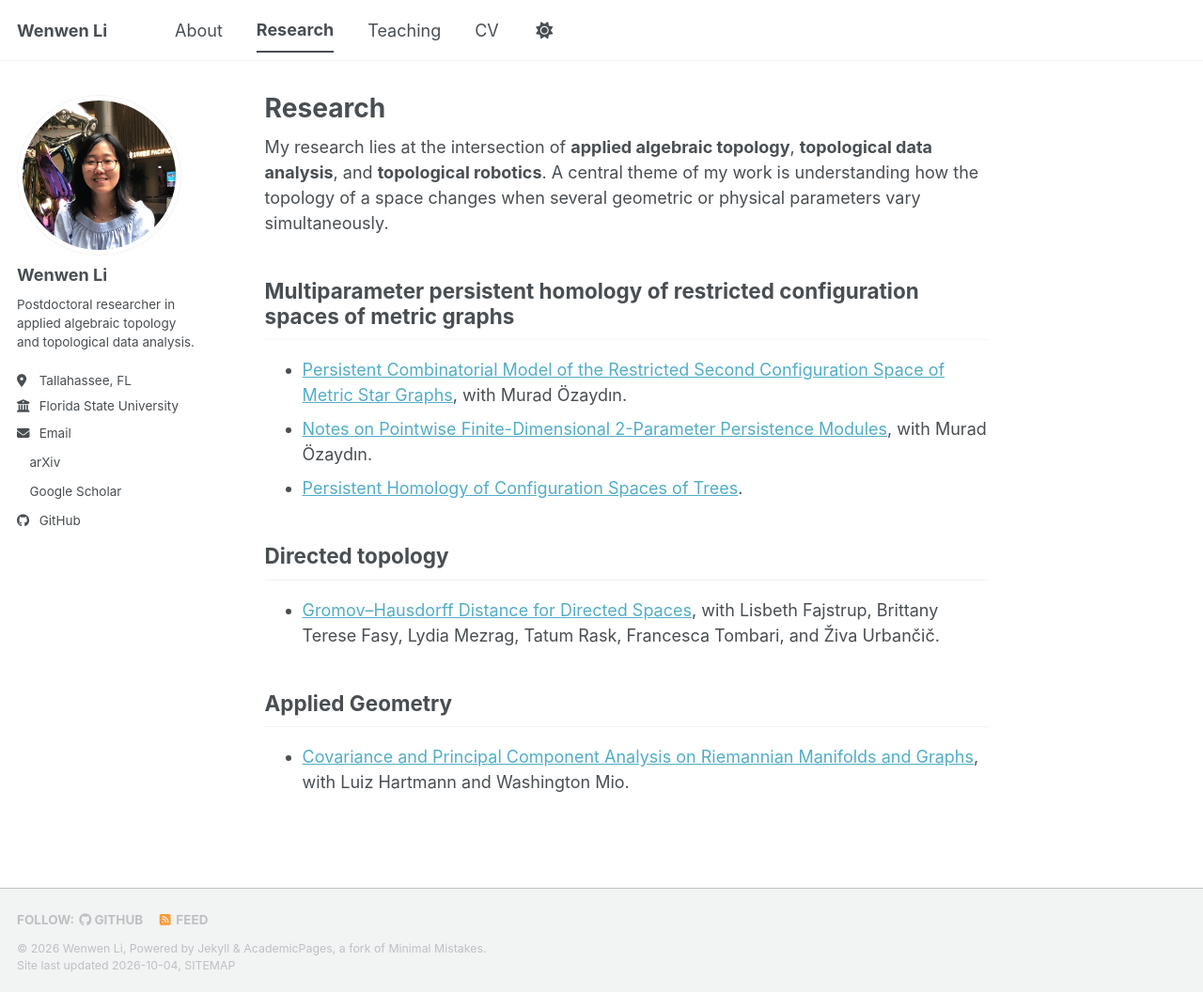
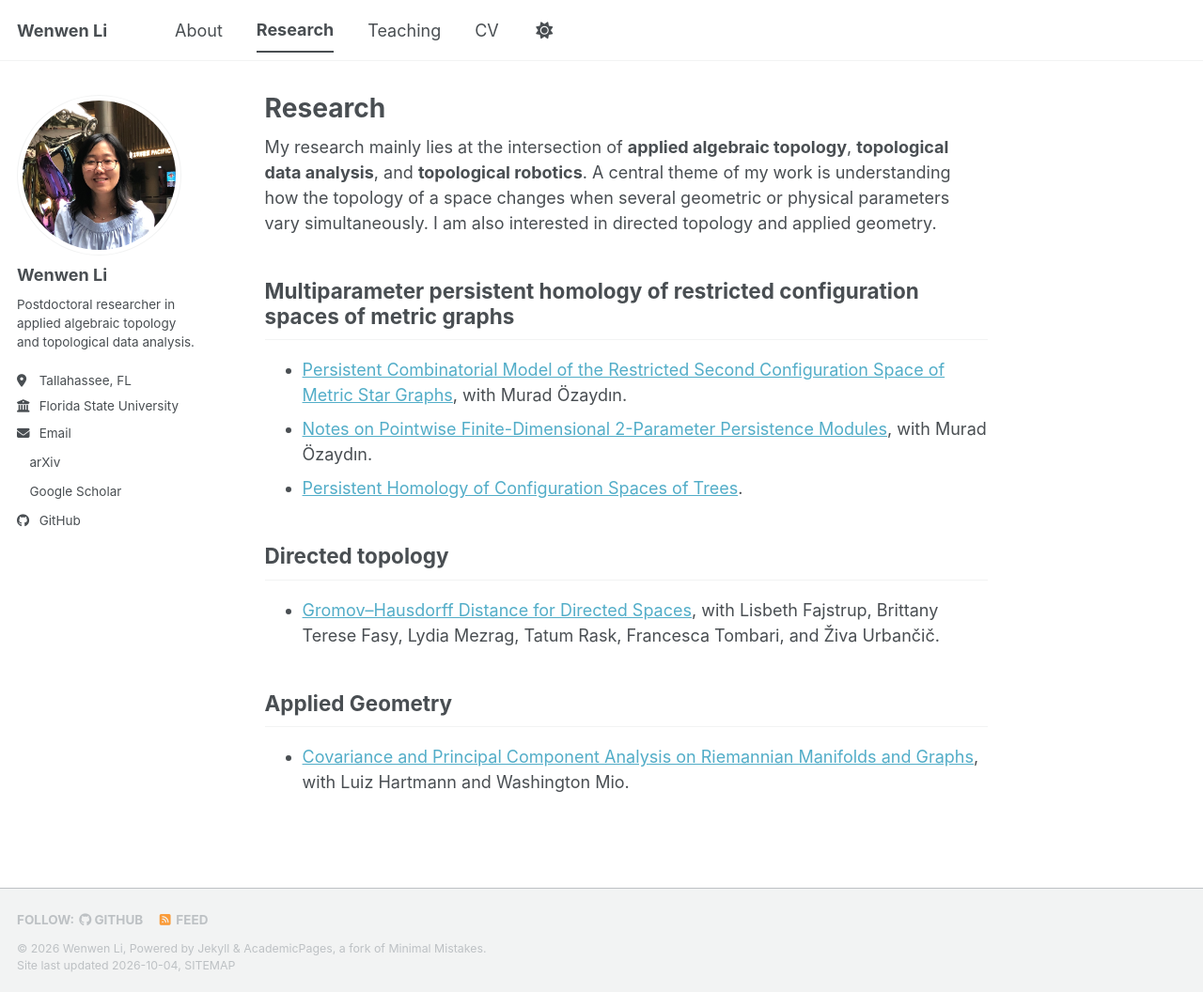
Before and after one commit to ajmaths/ajmaths.github.io, a Jekyll site: the page built from _pages/research.md, in a window 1280 px wide and 1056 px high. Shown: the whole window at 94% size. Built offline with Jekyll 4.4.1, drawn with Linux system fonts in a browser that asks for light colours; a style sheet for code colours, icons or effects is not loaded.

Commit message:
Update research.md

```diff
--- a/_pages/research.md
+++ b/_pages/research.md
@@ -4,7 +4,7 @@ permalink: /research/
 author_profile: true
 ---
 
-My research lies at the intersection of **applied algebraic topology**, **topological data analysis**, and **topological robotics**. A central theme of my work is understanding how the topology of a space changes when several geometric or physical parameters vary simultaneously.
+My research mainly lies at the intersection of **applied algebraic topology**, **topological data analysis**, and **topological robotics**. A central theme of my work is understanding how the topology of a space changes when several geometric or physical parameters vary simultaneously. I am also interested in directed topology and applied geometry.
 
 ## Multiparameter persistent homology of restricted configuration spaces of metric graphs
 
```
